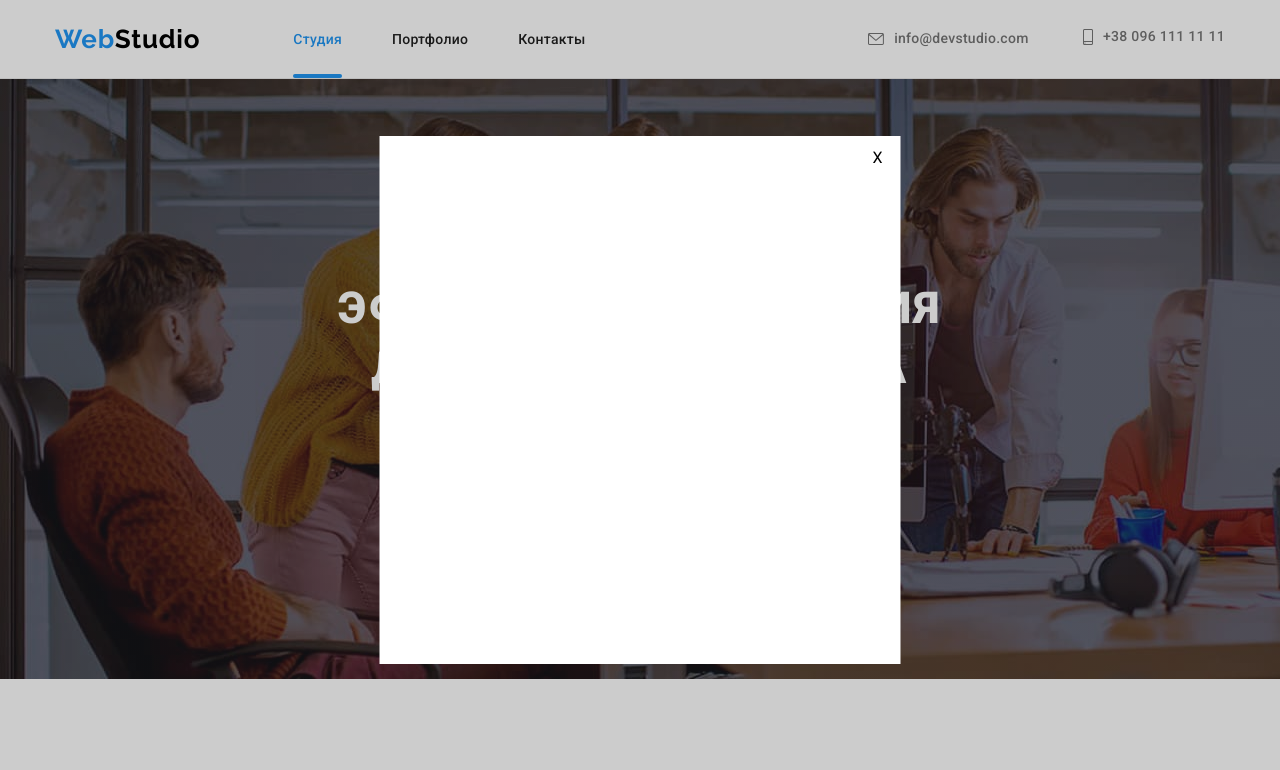
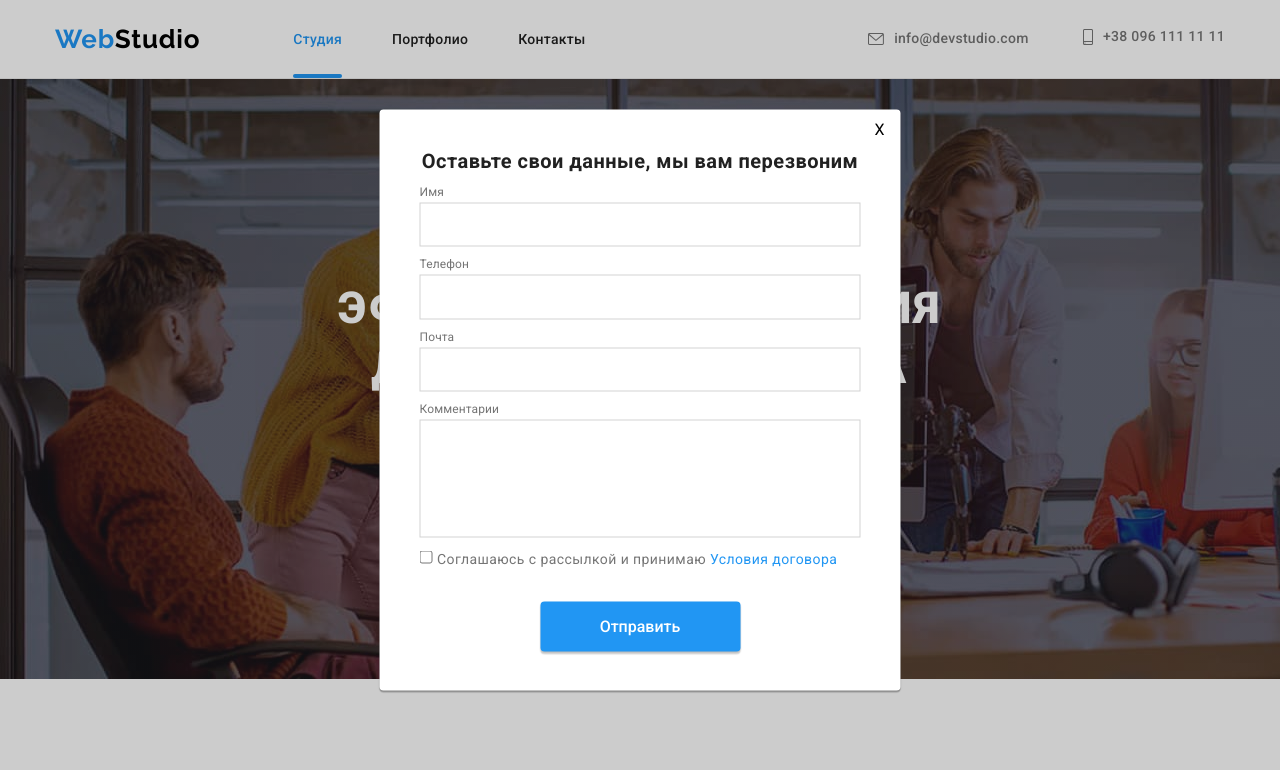
Before and after one commit to vpoklad/goit-markup-hw-06, a plain HTML site: page index.html in a window 1280 px wide. Both pictures are taken after a click on the button "Заказать услугу". Shown: the top 770 px of the page. Drawn offline with nearby package versions, Linux system fonts and the light colour scheme.

Commit message:
добавляет модал форму

```diff
--- a/css/styles.css
+++ b/css/styles.css
@@ -342,15 +342,14 @@ img {
 }
 .employee-cards {
   display: flex;
- }
+}
 .employee-cards-item {
-  flex-basis: calc((100% - 4 * 30px)) / 4);
+  flex-basis: calc((100% - 4 * 30px) / 4);
   text-align: center;
   background-color: #fff;
   box-shadow: 0px 1px 3px rgba(0, 0, 0, 0.12), 0px 1px 1px rgba(0, 0, 0, 0.14),
     0px 2px 1px rgba(0, 0, 0, 0.2);
   border-radius: 0px 0px 4px 4px;
-
 }
 .employee-cards-item:not(:last-child) {
   margin-right: 30px;
@@ -443,10 +442,10 @@ img {
 .footer-container {
   display: flex;
 }
-.footer-item{
-  flex-basis: calc((100% - 4 * 30px)) / 4);
+.footer-item {
+  flex-basis: calc((100% - 4 * 30px) / 4);
 }
-.footer-item:not(:last-child){
+.footer-item:not(:last-child) {
   margin-right: 30px;
 }
 
@@ -531,9 +530,12 @@ img {
   transform: translate(-50%, -50%) scale(1);
 
   width: 521px;
-  height: 528px;
-  padding: 10px;
+  height: 581px;
+  padding: 40px;
+  border-radius: 4px;
   background-color: #fff;
+  box-shadow: 0px 1px 3px rgba(0, 0, 0, 0.12), 0px 1px 1px rgba(0, 0, 0, 0.14),
+    0px 2px 1px rgba(0, 0, 0, 0.2);
 
   transition: transform 250ms cubic-bezier(0.4, 0, 0.2, 1);
 }
@@ -541,6 +543,9 @@ img {
   transform: translate(-50%, -50%) scale(1.2);
 }
 .modal-button {
+  position: absolute;
+  top: 8px;
+  right: 8px;
   display: block;
   margin-left: auto;
 
@@ -553,6 +558,63 @@ img {
 .modal-button:hover,
 .modal-button:active {
   color: var(--accent-color);
+}
+
+.form .title {
+  margin-bottom: 12px;
+  text-align: center;
+  font-style: normal;
+  font-weight: 700;
+  font-size: 20px;
+  line-height: 1.15;
+  /* letter-spacing: 0.03em; */
+  color: var(--title-color);
+}
+.form-field {
+  display: flex;
+  flex-direction: column;
+  margin-bottom: 10px;
+}
+.form-field label {
+  margin-bottom: 4px;
+  font-size: 12px;
+  line-height: 1.17;
+
+  letter-spacing: 0.01em;
+}
+.form-field input {
+  border: 1px solid rgba(33, 33, 33, 0.2);
+  padding: 12px;
+}
+.form-field textarea[name='comment'] {
+  padding: 12px 16px;
+  border: 1px solid rgba(33, 33, 33, 0.2);
+  resize: none;
+  color: rgba(117, 117, 117, 0.5);
+}
+.form-field textarea[name='comment']:placeholder {
+  font-size: 12px;
+  line-height: 1.17;
+  letter-spacing: 0.01em;
+}
+.form-field .check-text {
+  font-size: 14px;
+  line-height: 1.71;
+  letter-spacing: 0.03em;
+  color: var(--text-color);
+}
+.form-field .check-text .link {
+  color: var(--accent-color);
+}
+.form-field.chek-box {
+  display: block;
+  margin-bottom: 30px;
+}
+.form-submit {
+  display: block;
+  width: 200px;
+  height: 50px;
+  margin: 0 auto;
 }
 /* Portfolio */
 
--- a/index.html
+++ b/index.html
@@ -330,8 +330,60 @@
     <div class="backdrop is-hidden" data-modal>
         <div class="modal">
             <button data-modal-close class="modal-button">X</button>
+            <form class="form js-contact-form">
+                <p class="title">Оставьте свои данные, мы вам перезвоним</p>
+
+                <div role="group" aria-labelledby="поле для" class="form-field">
+                    <label for="name">Имя</label>
+                     <input type="text" name="name" id="name">
+                </div>
+                <div role="group" aria-labelledby="поле для" class="form-field">
+                    <label for="tel">Телефон</label>
+                    <input type="tel" name="tel" id="tel">
+                </div>
+
+                <div role="group" aria-labelledby="поле для" class="form-field">
+                    <label for="email">Почта</label>
+                    <input type="email" name="email" id="email" placeholder="">
+
+                </div>
+
+                <div role="group" aria-labelledby="поле для" class="form-field">
+                    <label for="comment">Комментарии</label>
+                    <textarea name="comment" placeholder="Введите текст"
+                    id="comment"
+                    cols="30"
+                    rows="5"
+
+                    >
+                    </textarea>
+
+                </div>
+
+                <div role="group" aria-labelledby="поле для" class="form-field chek-box">
+                    <input type="checkbox" name="chekbox" id="chekbox">
+                    <label for="chekbox" class="check-text">Соглашаюсь с рассылкой и принимаю
+                        <a href="" target="_blank" class="link">Условия договора</a></label>
+
+                </div>
+
+
+
+                <button type="submit" class="button primary form-submit">Отправить</button>
+            </form>
         </div>
     </div>
     <script src="./js/modal.js"></script>
+    <script>
+        (() => {
+                document.querySelector('.js-contact-form').addEventListener('submit', e => {
+                    e.preventDefault();
+
+                    new FormData(e.currentTarget).forEach((value, name) =>
+                        console.log(`${name}: ${value}`),
+                    );
+                });
+            })();
+    </script>
 </body>
 </html>
```
